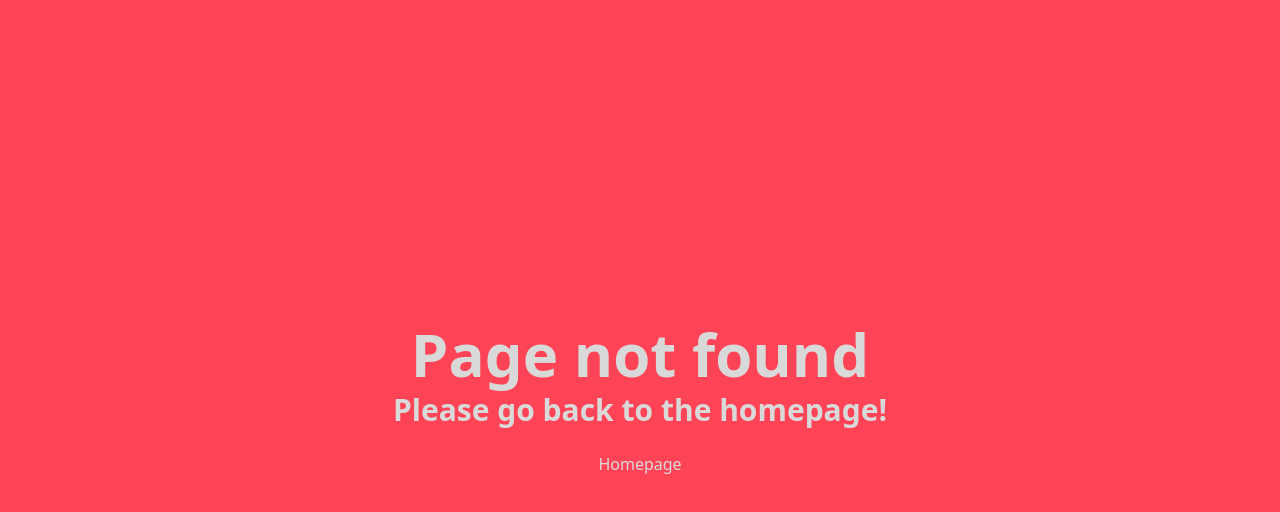
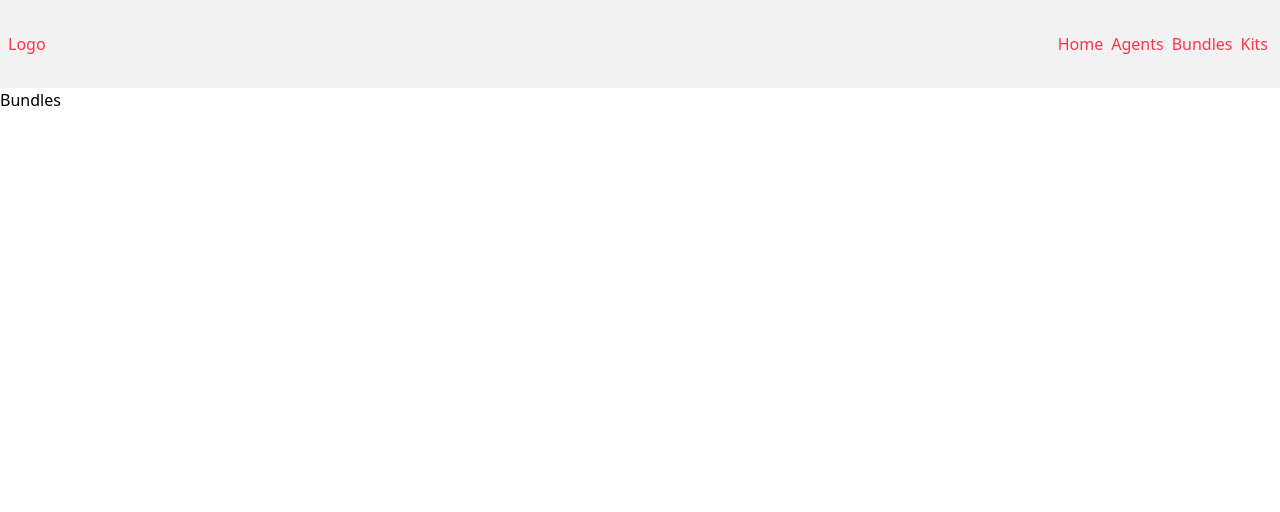
Before and after one commit to iamarale/valorant-app, a React (Vite) app: page /kits in a window 1280 px wide. Before the commit this address had no page. Shown: the top 512 px of the page. Built offline with nearby package versions, Linux system fonts and the light colour scheme; no server answers.

Commit message:
created pages and basic design, made header for each page

```diff
--- a/src/App.jsx
+++ b/src/App.jsx
@@ -1,3 +1,4 @@
+import { useState, useEffect } from "react"
 import { BrowserRouter, Routes, Route } from "react-router-dom";
 import Homepage from "./Pages/Homepage"
 import Agents from "./Pages/Agents";
@@ -5,11 +6,46 @@ import Bundles from "./Pages/Bundles";
 import PageNotFound from "./Pages/PageNotFound";
 
 export default function App() {
+  const [agents, setAgents] = useState([])
+  const [bundles, setBundles] = useState([])
+  const [shields, setShields] = useState([])
+  const [weapons, setWeapons] = useState([])
+  const [isLoading, setIsLoading] = useState(false)
+
+  useEffect(() => {
+    async function fetchData() {
+      try {
+        // gets data from api
+        setIsLoading(true)
+        const agentsResponse = await fetch("https://valorant-api.com/v1/agents")
+        const bundlesResponse = await fetch("https://valorant-api.com/v1/bundles")
+        const shieldsResponse = await fetch("https://valorant-api.com/v1/gear")
+        const weaponsResponse = await fetch("https://valorant-api.com/v1/weapons")
+        if (!agentsResponse.ok || !bundlesResponse.ok || !shieldsResponse.ok || !weaponsResponse.ok) throw new Error("Failed to fetch data from API");
+
+        const agentData = await agentsResponse.json();
+        const bundlesData = await bundlesResponse.json();
+        const shieldsData = await shieldsResponse.json();
+        const weaponsData = await weaponsResponse.json();
+
+        // sets the states to the data
+        setAgents(agentData.data)
+        setBundles(bundlesData.data)
+        setShields(shieldsData.data)
+        setWeapons(weaponsData.data)
+      } catch (e) {
+        console.log(e)
+      }
+    }
+    fetchData()
+  }, [])
+
   return <BrowserRouter>
     <Routes>
       <Route path="/" element={<Homepage />} />
-      <Route path="agents" element={<Agents />} />
-      <Route path="bundles" element={<Bundles />} />
+      <Route path="agents" element={<Agents isLoading={isLoading} allAgents={agents} />} />
+      <Route path="bundles" element={<Bundles bundles={bundles} />} />
+      <Route path="kits" element={<Bundles weapons={weapons} shields={shields} />} />
       <Route path="*" element={<PageNotFound />} />
     </Routes>
   </BrowserRouter>
--- a/src/Pages/Agents.jsx
+++ b/src/Pages/Agents.jsx
@@ -1,3 +1,8 @@
+import Header from "../components/Header";
+
 export default function Agents() {
-    return <div>Agents </div>
+    return <div className="bg-valorant-red h-full">
+        <Header />
+        <h1>Agents</h1>
+    </div>
 }
--- a/src/Pages/Bundles.jsx
+++ b/src/Pages/Bundles.jsx
@@ -1,3 +1,8 @@
+import Header from "../components/Header";
+
 export default function Bundles() {
-    return <div>Bundles </div>
+    return <div>
+        <Header />
+        <h1>Bundles</h1>
+    </div>
 }
--- a/src/Pages/Homepage.jsx
+++ b/src/Pages/Homepage.jsx
@@ -1,3 +1,8 @@
+import Header from "../components/Header";
+
 export default function Homepage() {
-    return <div className="bg-valorant-red h-full text-light-gray">Homepage </div>
+    return <div className="bg-valorant-red h-full text-light-gray">
+        <Header />
+        <h1>Homepage</h1>
+    </div>
 }
--- a/src/Pages/Kits.jsx
+++ b/src/Pages/Kits.jsx
@@ -1,3 +1,7 @@
+import Header from "../components/Header";
+
 export default function Kits() {
-    return <div>Kits </div>
+    return <div>
+        <Header />
+        <h1>Kits</h1> </div>
 }
--- a/src/Pages/PageNotFound.jsx
+++ b/src/Pages/PageNotFound.jsx
@@ -4,6 +4,6 @@ export default function PageNotFound() {
     return <div className="h-full bg-valorant-red text-light-gray flex items-center justify-center flex-col">
         <h1 className="text-6xl font-bold">Page not found</h1>
         <h3 className="text-3xl font-semibold mt-2 mb-6">Please go back to the homepage!</h3>
-        <Link to="/">Homepage</Link>
+        <Link className="border-2 py-2 px-4 rounded duration-200 hover:bg-light-gray hover:text-valorant-red" to="/">Homepage</Link>
     </div>
 }
--- /dev/null
+++ b/src/components/Header.jsx
@@ -0,0 +1,19 @@
+import { Link } from "react-router-dom";
+
+export default function Header() {
+    return <header className="bg-light-gray text-valorant-red">
+        <div className="container mx-auto flex justify-between items-center py-8 px-2">
+
+            <h1>Logo</h1>
+            <nav>
+                <ul className="flex">
+                    <li className="mx-1 duration-200 hover:underline hover:scale-110 "><Link to="/">Home</Link></li>
+                    <li className="mx-1 duration-200 hover:underline hover:scale-110 "><Link to="/agents">Agents</Link></li>
+                    <li className="mx-1 duration-200 hover:underline hover:scale-110 "><Link to="/bundles">Bundles</Link></li>
+                    <li className="mx-1 duration-200 hover:underline hover:scale-110 "><Link to="/kits">Kits</Link></li>
+                </ul>
+            </nav>
+
+        </div>
+    </header>
+}
--- a/tailwind.config.js
+++ b/tailwind.config.js
@@ -7,9 +7,9 @@ export default {
   theme: {
     extend: {
       colors: {
-        "valorant-red": "hsl(354, 98%, 63%)",
-        "light-gray": "hsl(0, 0%, 85%)",
-        "dark-gray": "hsl(0, 0%, 25%)",
+        "valorant-red": "hsl(354, 98%, 60%)",
+        "light-gray": "hsl(0, 0%, 95%)",
+        "dark-gray": "#041D2A",
       }
     },
   },
```
